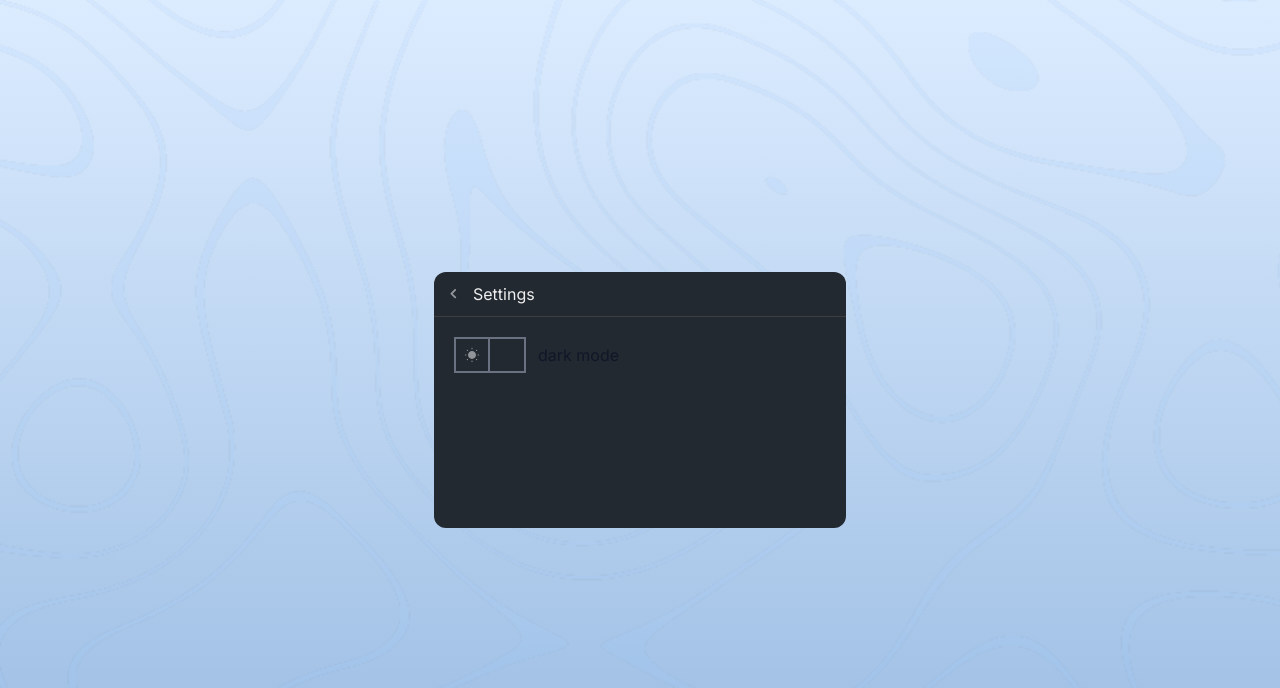
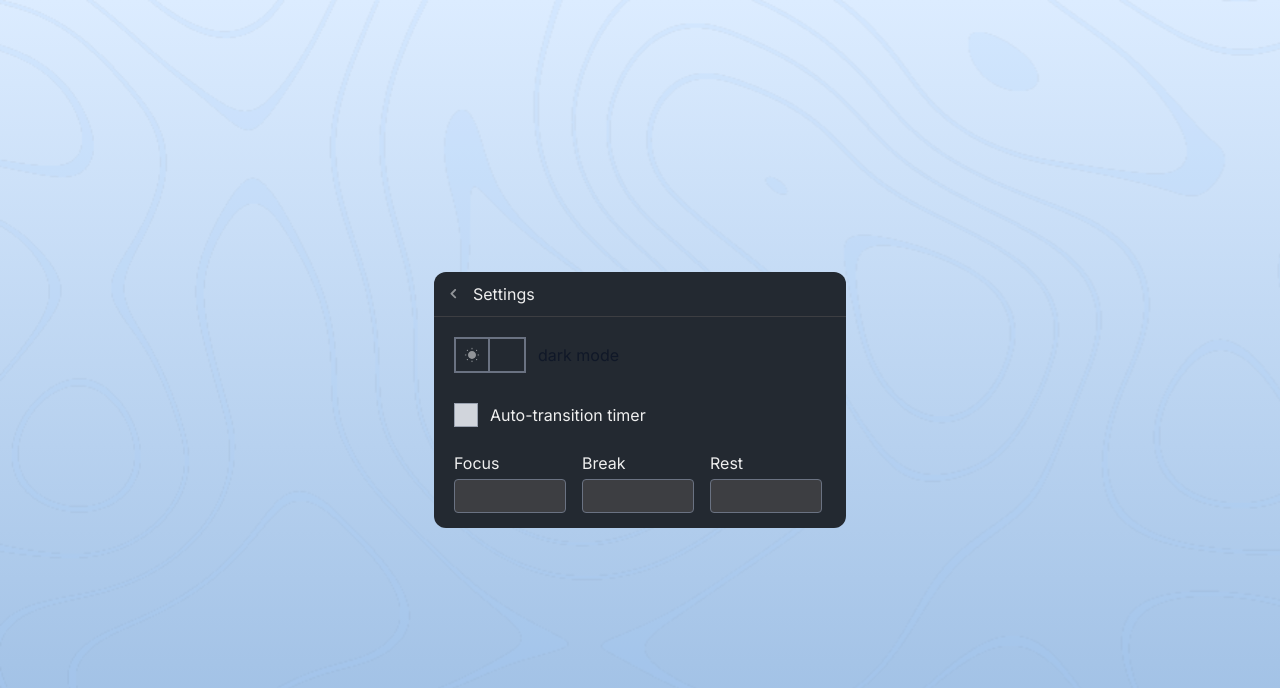
Before and after one commit to jotadagostin/pomodoroTimer, a React (Vite) app in the folder pomodoro/: page /configs in a window 1280 px wide. Shown: the top 688 px of the page. Built offline with nearby package versions, Linux system fonts and the light colour scheme.

Commit message:
update setting page

```diff
--- a/pomodoro/src/index.css
+++ b/pomodoro/src/index.css
@@ -60,6 +60,7 @@ body {
   display: flex;
   justify-content: center;
   align-items: center;
+  font-family: var(--default-font-family);
 }
 
 body {
--- a/pomodoro/src/pages/Configs.tsx
+++ b/pomodoro/src/pages/Configs.tsx
@@ -1,8 +1,11 @@
 import { Link } from "react-router";
 import arrowSetting from "../assets/arrow_settings.svg";
+import checkSvg from "../assets/check.svg";
 import { Switch } from "../components/Switch";
+import { useState } from "react";
 
 export default function Configs() {
+  const [checked, setChecked] = useState(false);
   return (
     <div className=" bg-[var(--text-default-inverse)] flex flex-col justify-between items-center w-[412px] h-[256px] rounded-xl">
       <header className="w-[412px] h-[45px]  flex flex-col justify-center items-start  border-b-1 border-[var(--bg-paper)] ">
@@ -13,8 +16,69 @@ export default function Configs() {
           </h1>
         </Link>
       </header>
-      <main className="w-[412px] h-[191px] flex px-5">
+      <main className="w-[412px] h-[191px] flex px-5  flex-col gap-6">
         <Switch />
+
+        {/* auto-transition-input */}
+        <label className="relative inline-flex items-center cursor-pointer">
+          <input
+            type="checkbox"
+            className="sr-only"
+            checked={checked}
+            onChange={() => setChecked(!checked)}
+          />
+
+          <div
+            className={`w-6 h-6 border border-gray-400 flex items-center justify-center transition-colors ${
+              checked ? "bg-[#A0CCFF]" : "bg-gray-300"
+            }`}
+          >
+            {checked && (
+              <img src={checkSvg} alt="Checked" className="w-4 h-4" />
+            )}
+          </div>
+
+          <h4 className="ms-3 text-[var(--text-default)]">
+            Auto-transition timer
+          </h4>
+        </label>
+
+        {/* Focus-Break-Rest INPUT */}
+
+        <div className="flex  gap-4 w-60">
+          {/* Focus */}
+          <div className="flex flex-col items-start justify-between gap-1">
+            <label className="text-[var(--text-default)]">Focus</label>
+            <input
+              type="number"
+              min={1}
+              max={180}
+              className="w-28 p-1 text-center border border-gray-500 rounded bg-[var(--bg-paper)]"
+            />
+          </div>
+
+          {/* Break */}
+          <div className="flex  flex-col items-start justify-between">
+            <label className="text-[var(--text-default)]">Break</label>
+            <input
+              type="number"
+              min={1}
+              max={60}
+              className="w-28 p-1 text-center border border-gray-500 rounded bg-[var(--bg-paper)]"
+            />
+          </div>
+
+          {/* Rest */}
+          <div className="flex flex-col items-start justify-between">
+            <label className="text-[var(--text-default)]">Rest</label>
+            <input
+              type="number"
+              min={1}
+              max={120}
+              className="w-28 p-1 text-center border border-gray-500 rounded bg-[var(--bg-paper)]"
+            />
+          </div>
+        </div>
       </main>
     </div>
   );
```
